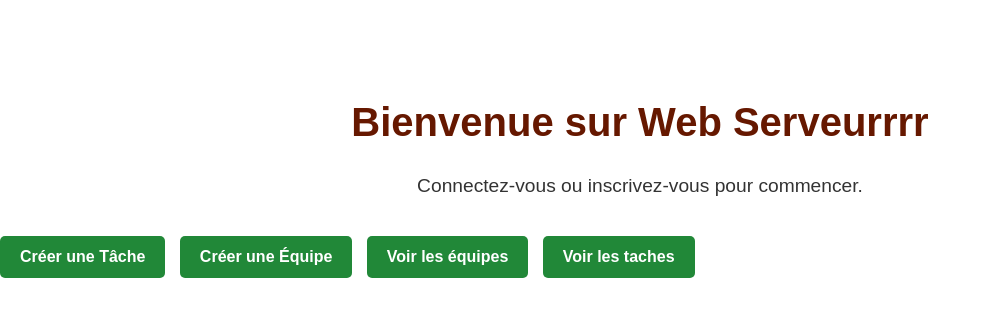
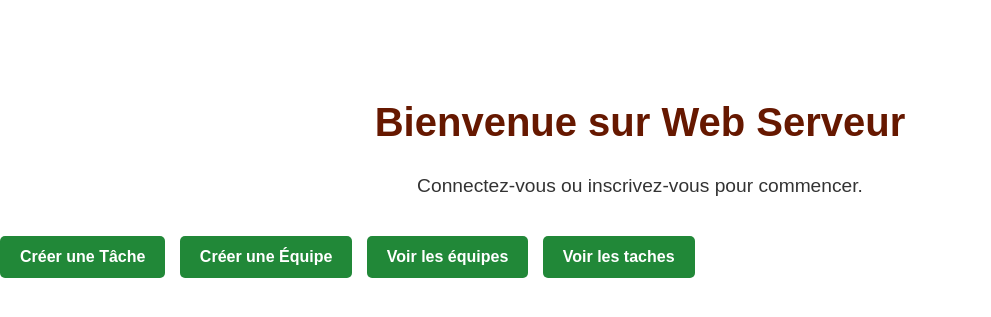
Before and after one commit to Syrinbh/projetServeur, a Django app: page / in a window 1280 px wide. Shown: the part 96-413 px from the top of the page, without its empty margins (0-991 px from the left). Run offline with Django 5.2, Linux system fonts and the light colour scheme.

Commit message:
finish test

```diff
--- a/tasks/templates/tasks/home.html
+++ b/tasks/templates/tasks/home.html
@@ -31,7 +31,7 @@
     </div>
 </nav>
 <section class="welcome-container">
-    <h1>Bienvenue sur Web Serveurrrr</h1>
+    <h1>Bienvenue sur Web Serveur</h1>
     <p>Connectez-vous ou inscrivez-vous pour commencer.</p>
 </section>
 <a href="{% url 'create' %}" class="btn-task create">Créer une Tâche</a>
```
